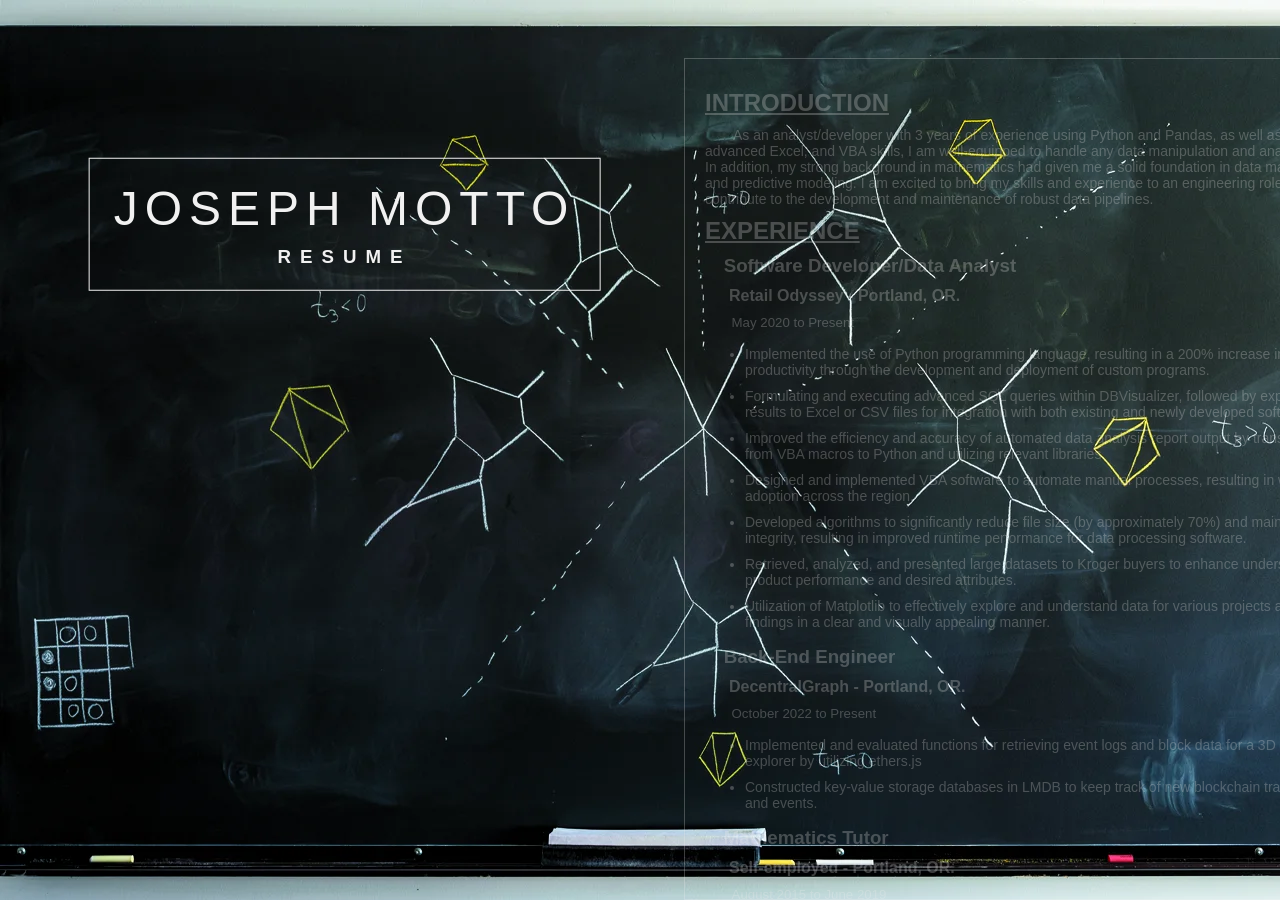
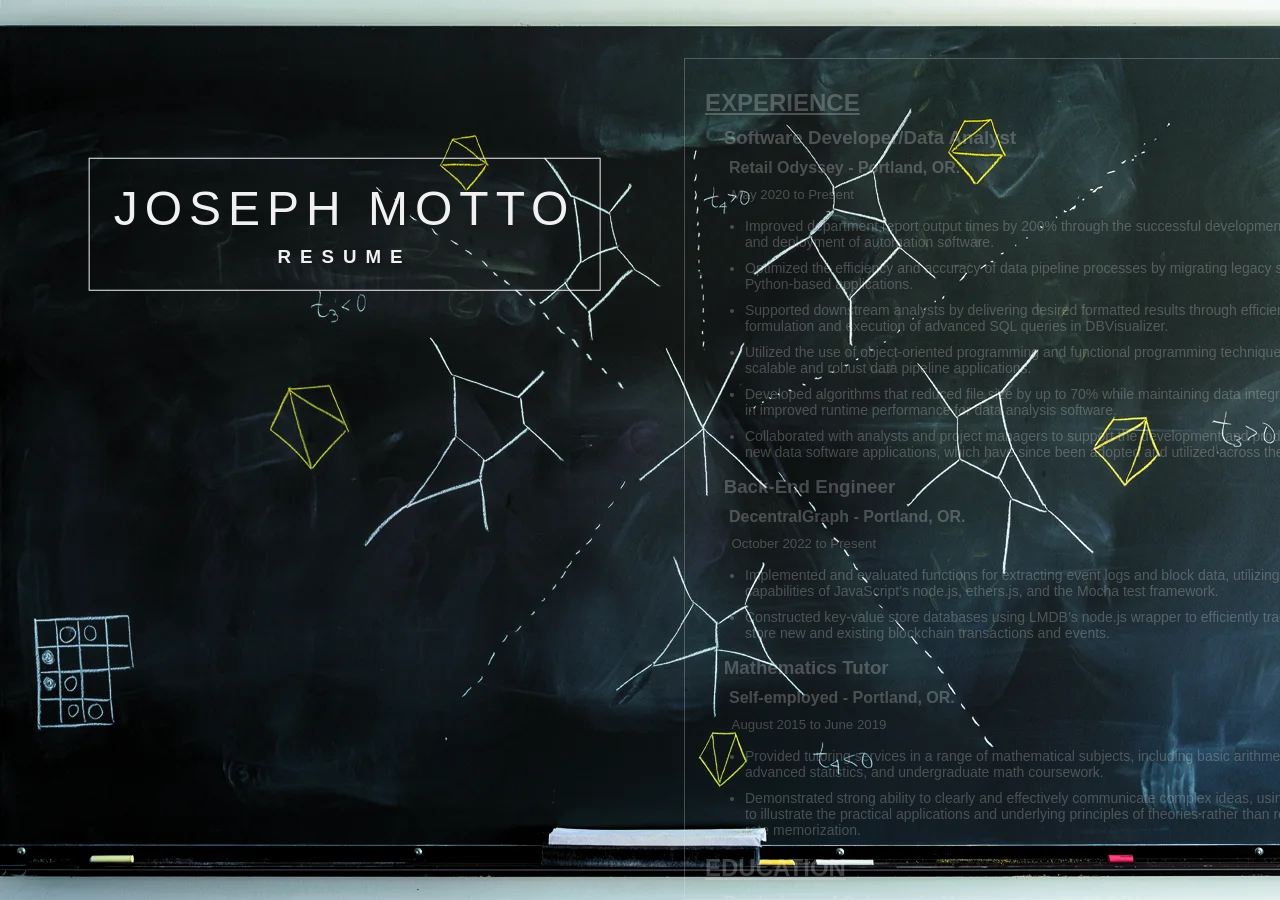
Before and after one commit to jojomoto/jojomoto.github.com, a plain HTML site: page resume-page.html in a window 1280 px wide. Shown: the top 900 px of the page. Drawn offline with Linux system fonts and the light colour scheme.

Commit message:
Update resume-page.html
rewording resume

```diff
--- a/resume-page.html
+++ b/resume-page.html
@@ -12,46 +12,26 @@
             </div>
             </div>
             <div class="resume">
-                <h2>INTRODUCTION</h2>
-                <p class="resume-intro">&emsp;&emsp;As an analyst/developer with 3 years of experience using Python and Pandas, as
-                    well as SQL, advanced Excel, and VBA skills, I am well-equipped to handle any data
-                    manipulation and analysis tasks. In addition, my strong
-                    background in mathematics had given me a solid foundation in data management
-                    and predictive modeling. I am excited to bring my skills and experience to an engineering role and
-                    contribute to the development and maintenance of robust data pipelines.
-                </p>
+
                 <h2>EXPERIENCE</h2>
                 <h3>&emsp;Software Developer/Data Analyst</h3>
                 <h4>&emsp;&ensp;Retail Odyssey - Portland, OR.</h4>
                 <h5>&emsp;&emsp;May 2020 to Present</h5>
                 <ul>
-                    <li>Implemented the use of Python programming language, resulting in a 200%
-                        increase in company productivity through the development and deployment
-                        of custom programs.</li>
-                    <li>Formulating and executing advanced SQL queries within DBVisualizer,
-                        followed by exporting the results to Excel or CSV files for integration
-                        with both existing and newly developed software.</li>
-                    <li>Improved the efficiency and accuracy of automated data analysis report
-                        output by transitioning from VBA macros to Python and utilizing relevant
-                        libraries.</li>
-                    <li>Designed and implemented VBA software to automate manual processes,
-                        resulting in widespread adoption across the region.</li>
-                    <li>Developed algorithms to significantly reduce file size (by approximately
-                        70%) and maintain data integrity, resulting in improved runtime
-                        performance for data processing software.</li>
-                    <li>Retrieved, analyzed, and presented large datasets to Kroger buyers to
-                        enhance understanding of product performance and desired attributes.</li>
-                    <li>Utilization of Matplotlib to effectively explore and understand data
-                        for various projects and present findings in a clear and visually
-                        appealing manner.</li>
+                    <li>Improved department report output times by 200% through the successful development, testing, and deployment of automation software.</li>
+                    <li>Optimized the efficiency and accuracy of data pipeline processes by migrating legacy software to Python-based applications.</li>
+                    <li>Supported downstream analysts by delivering desired formatted results through efficient formulation and execution of advanced SQL queries in DBVisualizer.</li>
+                    <li>Utilized the use of object-oriented programming and functional programming techniques to create scalable and robust data pipeline applications.</li>
+                    <li>Developed algorithms that reduced file size by up to 70% while maintaining data integrity, resulting in improved runtime performance for data analysis software.</li>
+                    <li>Collaborated with analysts and project managers to support the development and production of new data software applications, which have since been adopted and utilized across the region.</li>
+
                 </ul>
                 <h3>&emsp;Back-End Engineer</h3>
                 <h4>&emsp;&ensp;DecentralGraph - Portland, OR.</h4>
                 <h5>&emsp;&emsp;October 2022 to Present</h5>
                 <ul>
-                    <li>Implemented and evaluated functions for retrieving event logs and block data
-                        for a 3D blockchain explorer by utilizing ethers.js</li>
-                    <li>Constructed key-value storage databases in LMDB to keep track of new blockchain transactions and events.</li>
+                    <li>Implemented and evaluated functions for extracting event logs and block data, utilizing the capabilities of JavaScript’s node.js, ethers.js, and the Mocha test framework.</li>
+                    <li>Constructed key-value store databases using LMDB’s node.js wrapper to efficiently track and store new and existing blockchain transactions and events.</li>
                 </ul>
                 <h3>&emsp;Mathematics Tutor</h3>
                 <h4>&emsp;&ensp;Self-employed - Portland, OR.</h4>
```
